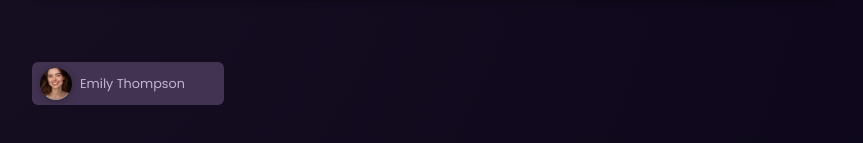
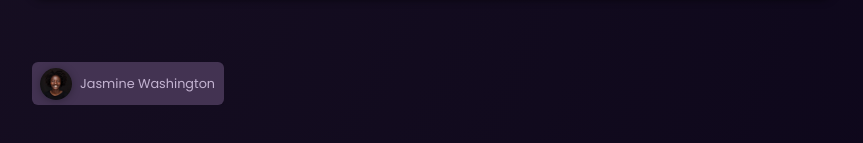
Before and after one commit to federicomosca/first-ng-app, an Angular app: page / in a window 1280 px wide. Shown: the part 223-366 px from the top of the page, without its empty margins (208-1071 px from the left). Built offline with nearby package versions, Linux system fonts and the light colour scheme.

Commit message:
rimuovo momentaneamente Signals e definisco properties nel component per renderlo riutilizzabile

```diff
--- a/src/app/app.component.html
+++ b/src/app/app.component.html
@@ -3,7 +3,7 @@
 <main>
 <ul id="users">
     <li>
-        <app-user/>
+        <app-user [avatar]="users[0].avatar" [name]="users[0].name"/>
     </li>
 </ul>
 </main>
--- a/src/app/app.component.ts
+++ b/src/app/app.component.ts
@@ -1,15 +1,17 @@
 import { Component } from '@angular/core';
 import { RouterOutlet } from '@angular/router';
-import { HeaderComponent } from "./header/header.component";
-import { UserComponent } from "./user/user.component";
+import { HeaderComponent } from './header/header.component';
+import { UserComponent } from './user/user.component';
+import { DUMMY_USERS } from './dummy-users';
 
 @Component({
   selector: 'app-root',
   standalone: true,
   imports: [RouterOutlet, HeaderComponent, UserComponent],
   templateUrl: './app.component.html',
-  styleUrl: './app.component.css'
+  styleUrl: './app.component.css',
 })
 export class AppComponent {
   title = 'first-ng-app';
+  users = DUMMY_USERS;
 }
--- a/src/app/user/user.component.html
+++ b/src/app/user/user.component.html
@@ -1,9 +1,6 @@
 <div>
     <button (click)="onSelectUser()">
-        <img
-        [src] = "imagePath"
-        [alt] = "selectedUser.name"
-        />
-        <span>{{selectedUser.name}}</span>
+        <img [src] = "imagePath" [alt] = "name" />
+        <span>{{name}}</span>
     </button>
 </div>
--- a/src/app/user/user.component.ts
+++ b/src/app/user/user.component.ts
@@ -1,24 +1,18 @@
-import { Component } from '@angular/core';
-
-import { DUMMY_USERS } from '../dummy-users';
-
-const randomIndex = Math.floor(Math.random()*DUMMY_USERS.length);
+import { Component, Input } from '@angular/core';
 
 @Component({
   selector: 'app-user',
   standalone: true,
   templateUrl: './user.component.html',
-  styleUrl: './user.component.css'
+  styleUrl: './user.component.css',
 })
 export class UserComponent {
-  selectedUser = DUMMY_USERS[randomIndex];
+  @Input({ required: true }) avatar!: string;
+  @Input({ required: true }) name!: string;
 
   get imagePath() {
-    return 'assets/users/' + this.selectedUser.avatar
+    return 'assets/users/' + this.avatar;
   }
 
-  onSelectUser(){
-const randomIndex = Math.floor(Math.random()*DUMMY_USERS.length);
-this.selectedUser = DUMMY_USERS[randomIndex];
-  }
+  onSelectUser() {}
 }
```
